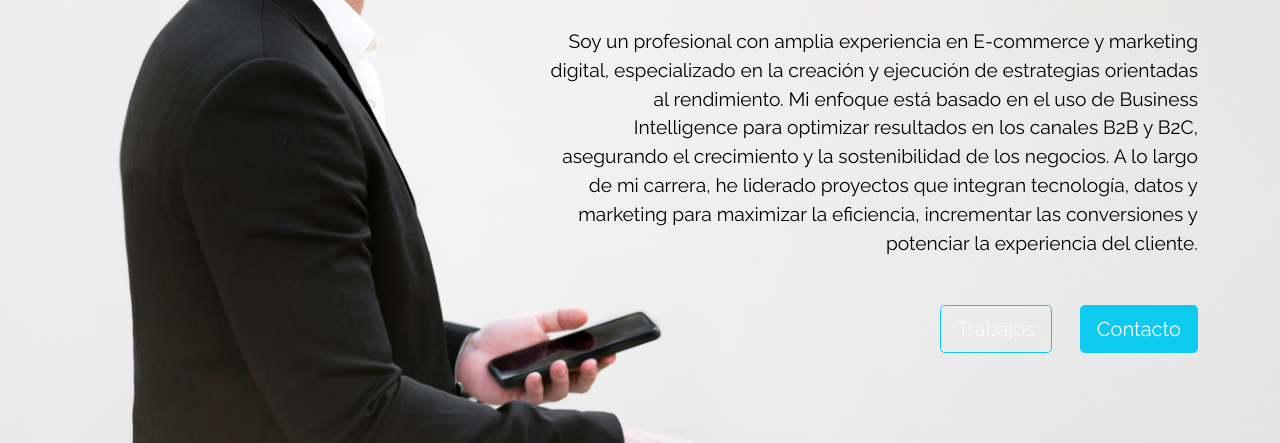
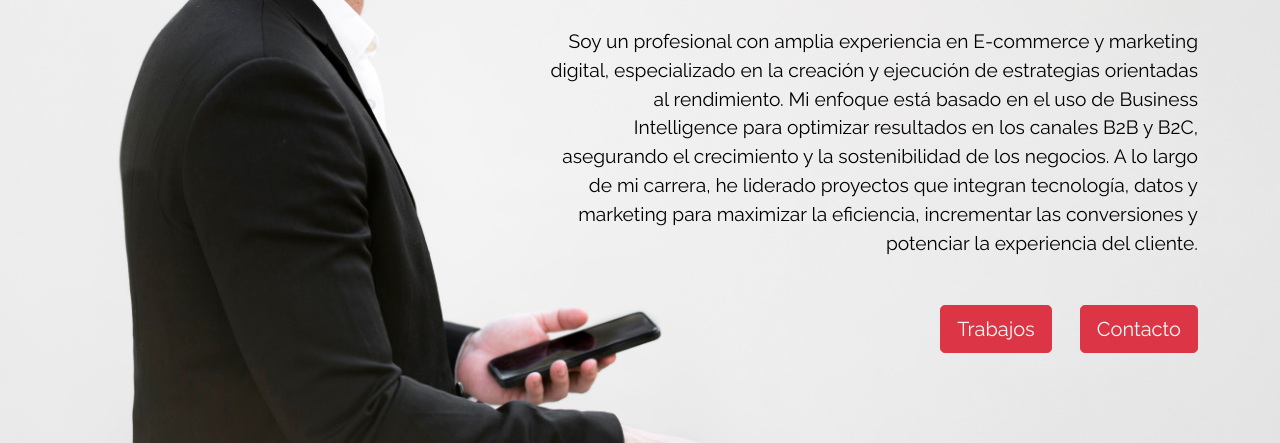
Before and after one commit to Rcaceresq/Ricardo_c-ceres_github, a plain HTML site: page Fork--Trabajo-Ricardo-C-ceres-main/index.html in a window 1280 px wide. Shown: the part 357-800 px from the top of the page. Drawn offline with nearby package versions, Linux system fonts and the light colour scheme.

Commit message:
Cambio de color de botones

```diff
--- a/Fork--Trabajo-Ricardo-C-ceres-main/index.html
+++ b/Fork--Trabajo-Ricardo-C-ceres-main/index.html
@@ -82,10 +82,10 @@
             incrementar las conversiones y potenciar la experiencia del cliente.
           </p>
           <div class="mb-5 pb-5">
-            <button class="btn btn-lg btn-outline-info text-light me-4">
+            <button class="btn btn-lg btn-danger text-light me-4">
               Trabajos
             </button>
-            <button class="btn btn-lg btn-info text-light">Contacto</button>
+            <button class="btn btn-lg btn-danger text-light">Contacto</button>
           </div>
         </div>
       </div>
```
